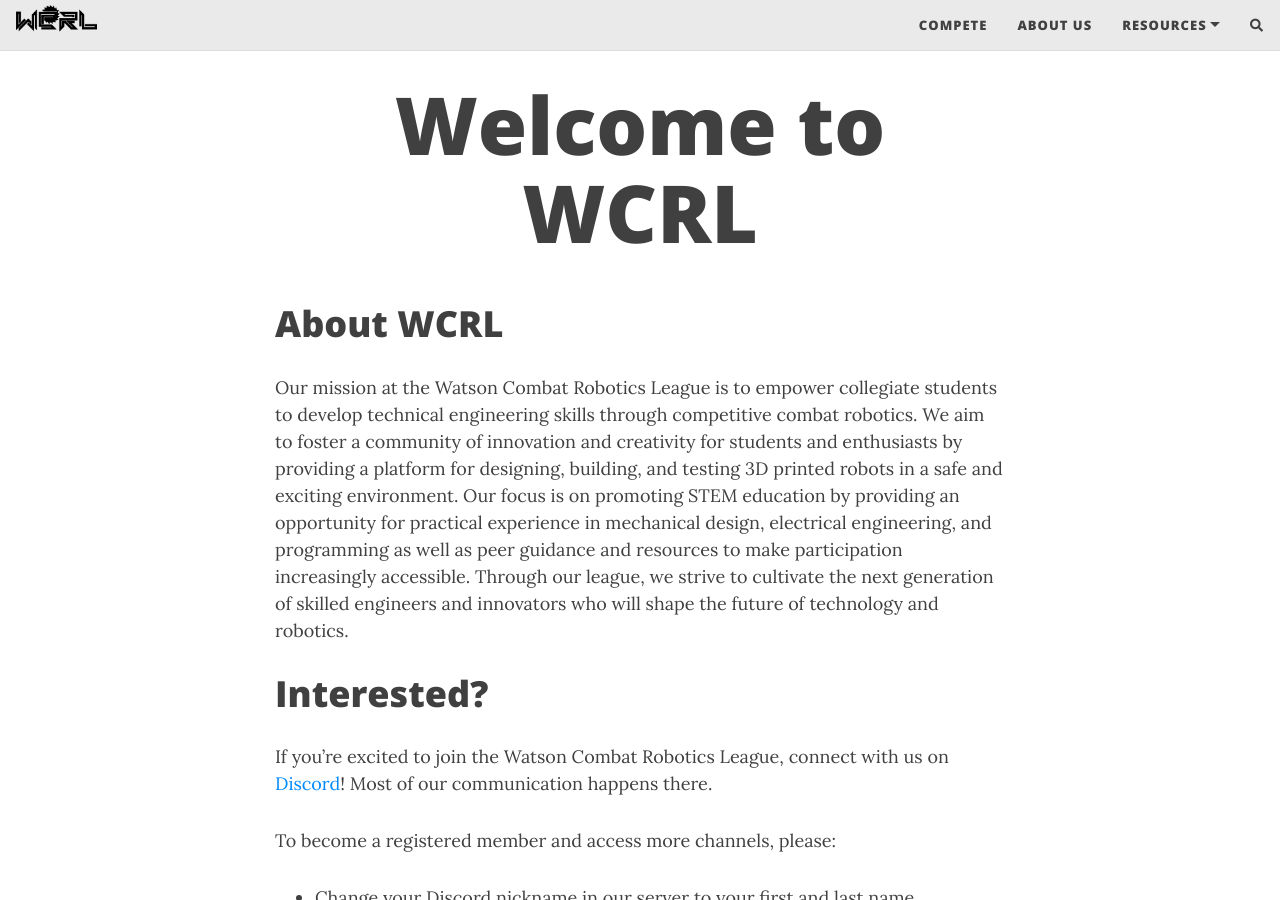
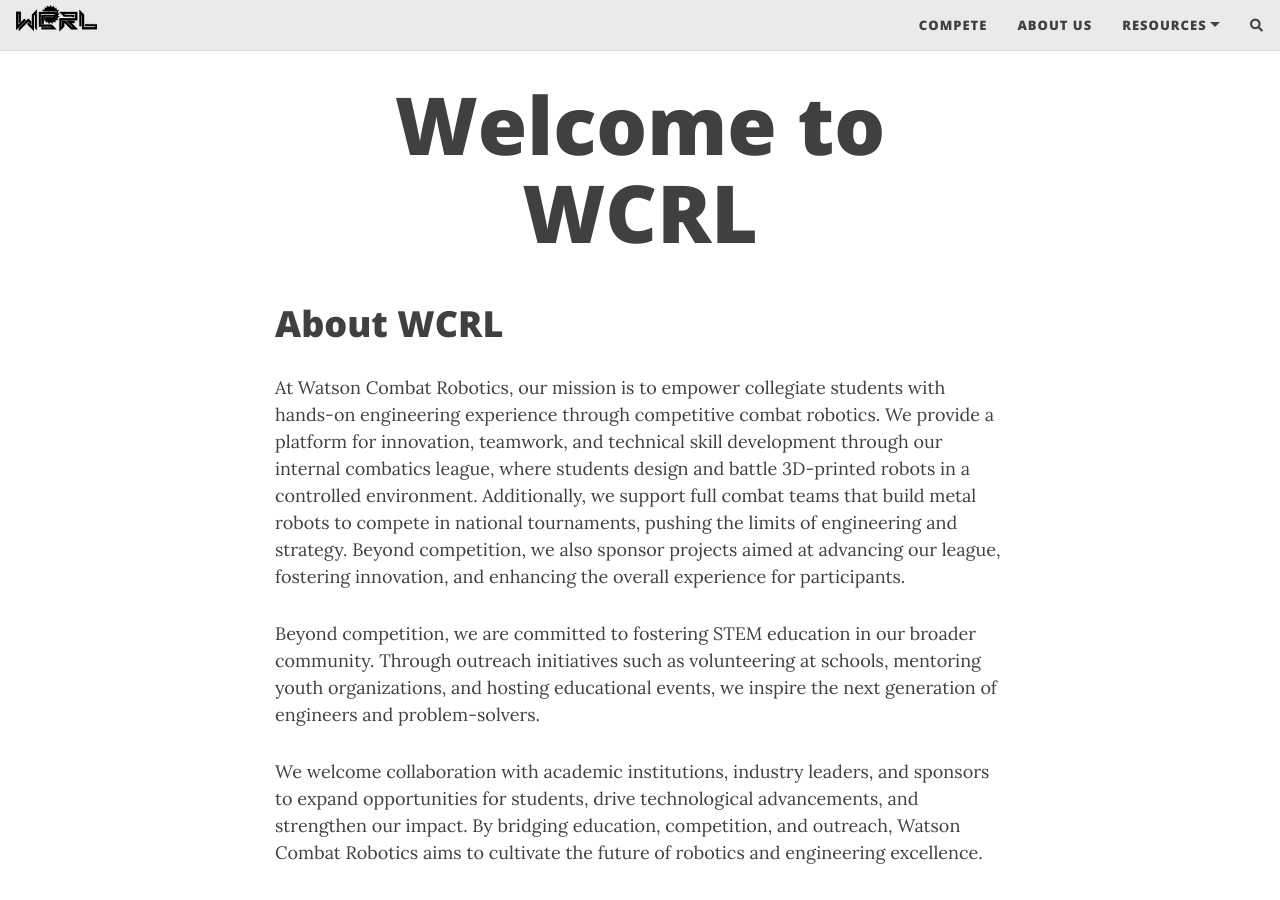
Before and after one commit to wcrl/wcrl.github.io, a Jekyll site: the page built from index.md, in a window 1280 px wide and 900 px high. Built offline with Jekyll 4.4.1, drawn with Linux system fonts in a browser that asks for light colours; nearby versions of some CDN libraries; comment, search, counter and statistics services are not loaded.

Commit message:
update mission statement

```diff
--- a/index.md
+++ b/index.md
@@ -5,7 +5,11 @@ title: Welcome to WCRL
 
 
 # About WCRL
-Our mission at the Watson Combat Robotics League is to empower collegiate students to develop technical engineering skills through competitive combat robotics. We aim to foster a community of innovation and creativity for students and enthusiasts by providing a platform for designing, building, and testing 3D printed robots in a safe and exciting environment. Our focus is on promoting STEM education by providing an opportunity for practical experience in mechanical design, electrical engineering, and programming as well as peer guidance and resources to make participation increasingly accessible. Through our league, we strive to cultivate the next generation of skilled engineers and innovators who will shape the future of technology and robotics.
+At Watson Combat Robotics, our mission is to empower collegiate students with hands-on engineering experience through competitive combat robotics. We provide a platform for innovation, teamwork, and technical skill development through our internal combatics league, where students design and battle 3D-printed robots in a controlled environment. Additionally, we support full combat teams that build metal robots to compete in national tournaments, pushing the limits of engineering and strategy. Beyond competition, we also sponsor projects aimed at advancing our league, fostering innovation, and enhancing the overall experience for participants.
+
+Beyond competition, we are committed to fostering STEM education in our broader community. Through outreach initiatives such as volunteering at schools, mentoring youth organizations, and hosting educational events, we inspire the next generation of engineers and problem-solvers.
+
+We welcome collaboration with academic institutions, industry leaders, and sponsors to expand opportunities for students, drive technological advancements, and strengthen our impact. By bridging education, competition, and outreach, Watson Combat Robotics aims to cultivate the future of robotics and engineering excellence.
 
 
 # Interested?
```
Also changed, not shown: _documentation/keycard-access.md (+0 -2 lines), compete.md (+1 -2 lines).
